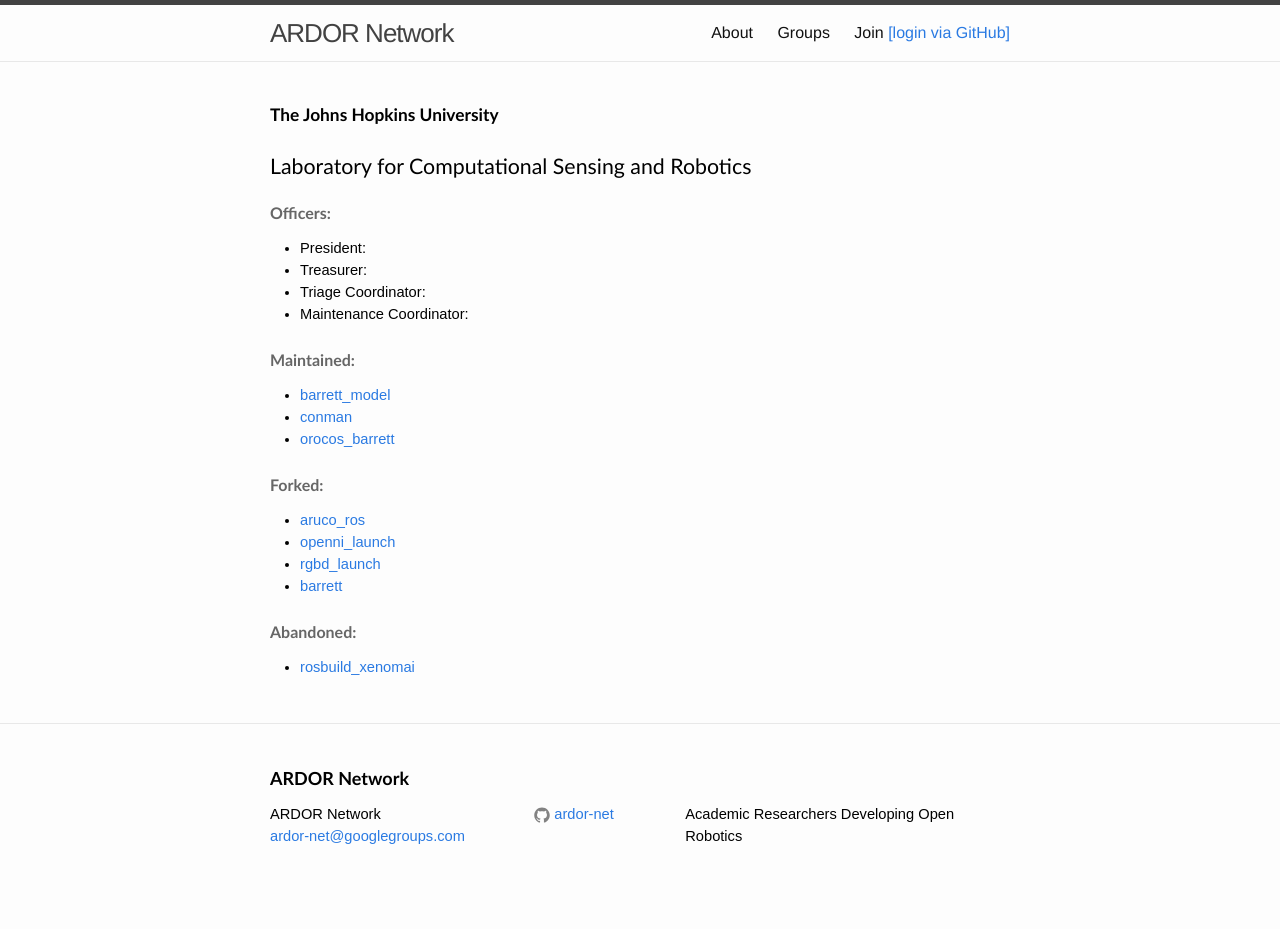
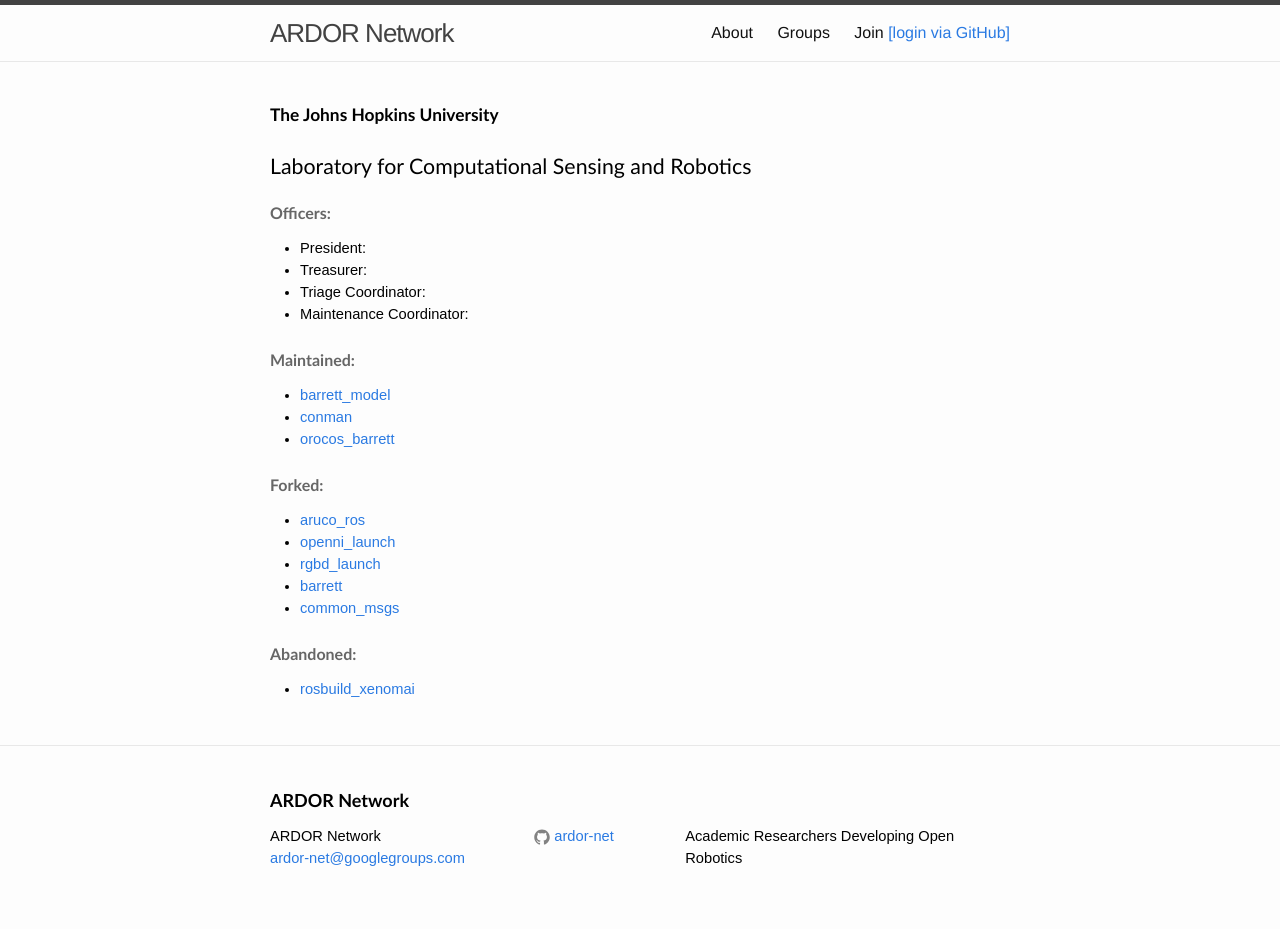
Before and after one commit to ardor-net/ardor-net.github.io, a Jekyll site: the page built from groups/jhu-lcsr.md, in a window 1280 px wide. Built offline with Jekyll 4.4.1, drawn with Linux system fonts in a browser that asks for light colours; comment, search, counter and statistics services are not loaded; before the commit the page ends 907 px from its top, so only the background shows below that.

Commit message:
jhu-lcsr: adding common_msgs  fork

```diff
--- a/_data/group/jhu-lcsr.json
+++ b/_data/group/jhu-lcsr.json
@@ -34,6 +34,9 @@
       "name": "rgbd_launch"},
     { "server": "github",
       "ns": "jhu-lcsr-forks",
-      "name": "barrett"}
+      "name": "barrett"},
+    { "server": "github",
+      "ns": "jhu-lcsr-forks",
+      "name": "common_msgs"}
   ]
 }
```
